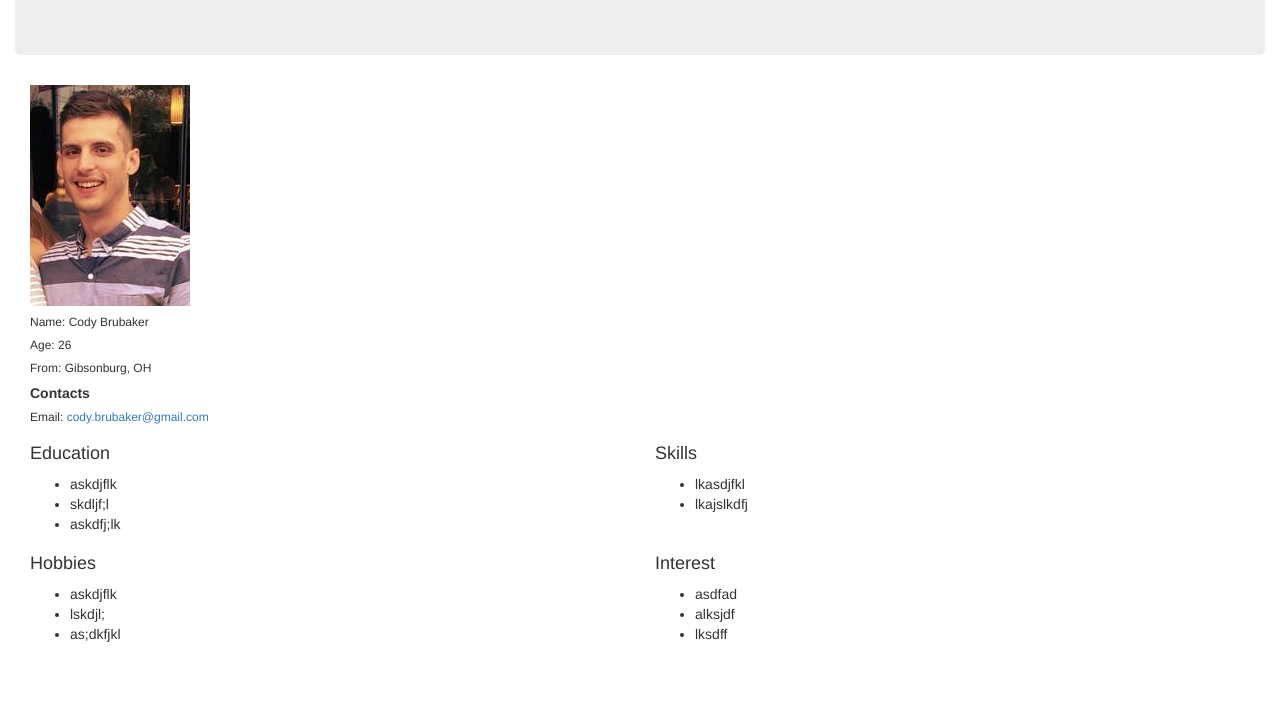
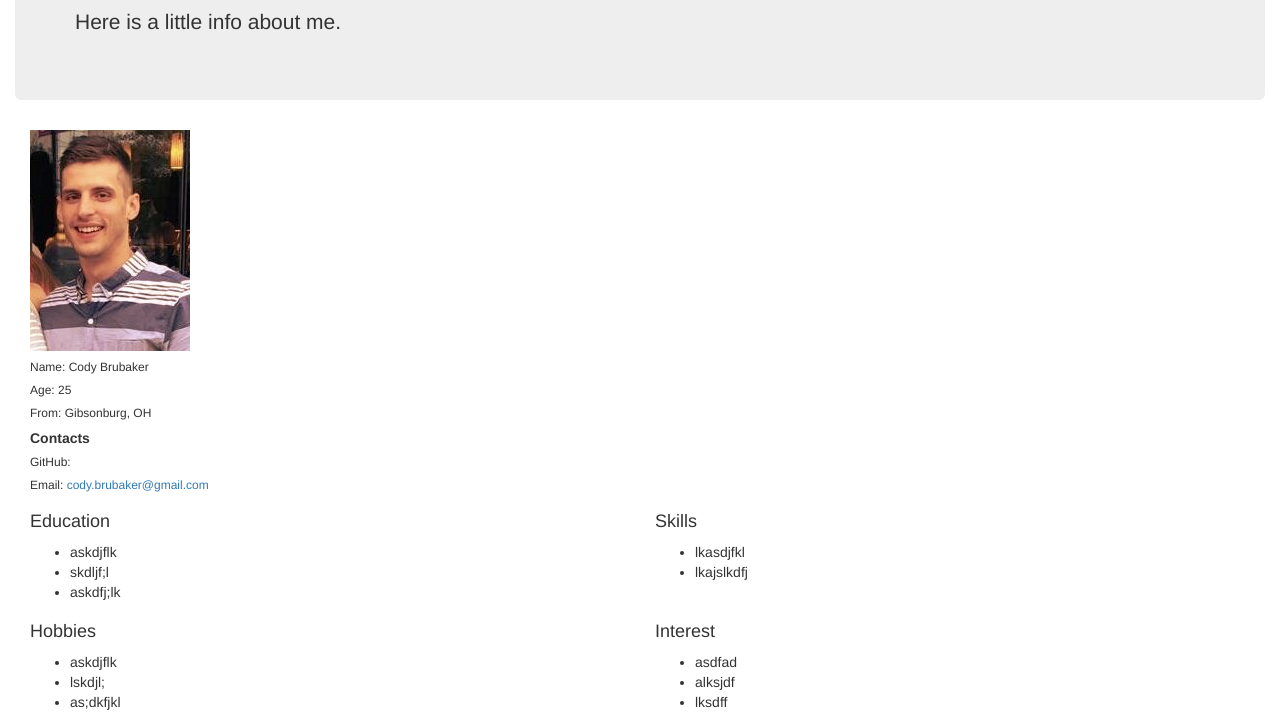
Before and after one commit to codybru10/portfolio, a plain HTML site: page about.html in a window 1280 px wide. Shown: the part 104-826 px from the top of the page. Before the commit the page ends 800 px from the top, so only its background shows below. Drawn offline with Linux system fonts and the light colour scheme.

Commit message:
add commit before pushing gh-pages

```diff
--- a/about.html
+++ b/about.html
@@ -10,14 +10,18 @@
 <!--About me header-->
       <div class="jumbotron">
           <h2>About Me</h2>
+          <p>
+            Here is a little info about me.
+          </p>
       </div>
 <!--sidebar with picture and info-->
       <div class="container sidebar">
         <img src="img/me.jpg" alt="A photo of me">
         <h6>Name: Cody Brubaker</h6>
-        <h6>Age: 26</h6>
+        <h6>Age: 25</h6>
         <h6>From: Gibsonburg, OH</h6>
         <h5><strong>Contacts</strong></h5>
+        <h6>GitHub: <a href="#"></a></h6>
         <h6>Email: <a href="mailto:cody.brubaker@gmail.com">cody.brubaker@gmail.com</a></h6>
       </div>
 <!--Columns for education and skills-->
```
Also changed, not shown: index.html (renamed from portfolio.html).
